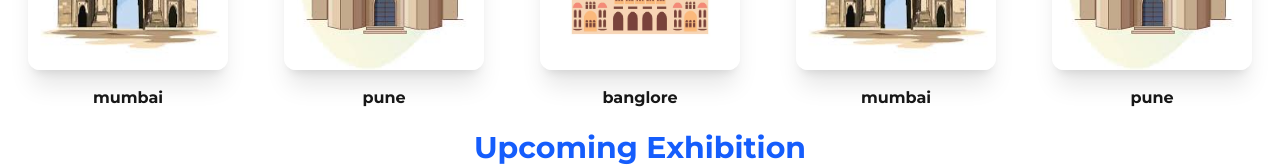
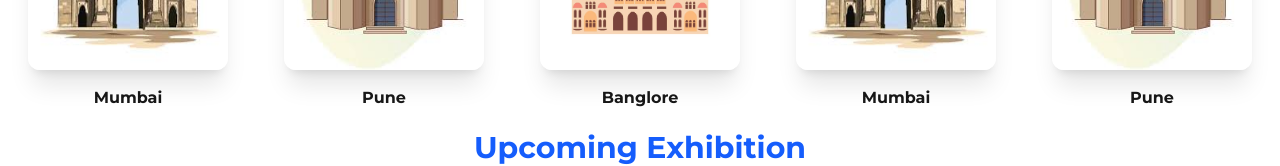
Before and after one commit to sanket5257/testproject, a Next.js app: page / in a window 1280 px wide. Shown: the part 2670-2836 px from the top of the page. Built offline with nearby package versions, Linux system fonts and the light colour scheme.

Commit message:
small change all bg-white

```diff
--- a/app/page.tsx
+++ b/app/page.tsx
@@ -7,7 +7,7 @@ import Page3 from './Page3'
 
 const page = () => {
   return (
-    <div>
+    <div className='bg-white'>
 
     <Hero/>
     <Page1/>
--- a/components/Cities.jsx
+++ b/components/Cities.jsx
@@ -2,7 +2,7 @@ import React from 'react'
 
 const Cities = () => {
 
-const cities=["mumbai","pune","banglore","mumbai","pune"]
+const cities=["Mumbai","Pune","Banglore","Mumbai","Pune"]
 
   return (
     <div>
```
